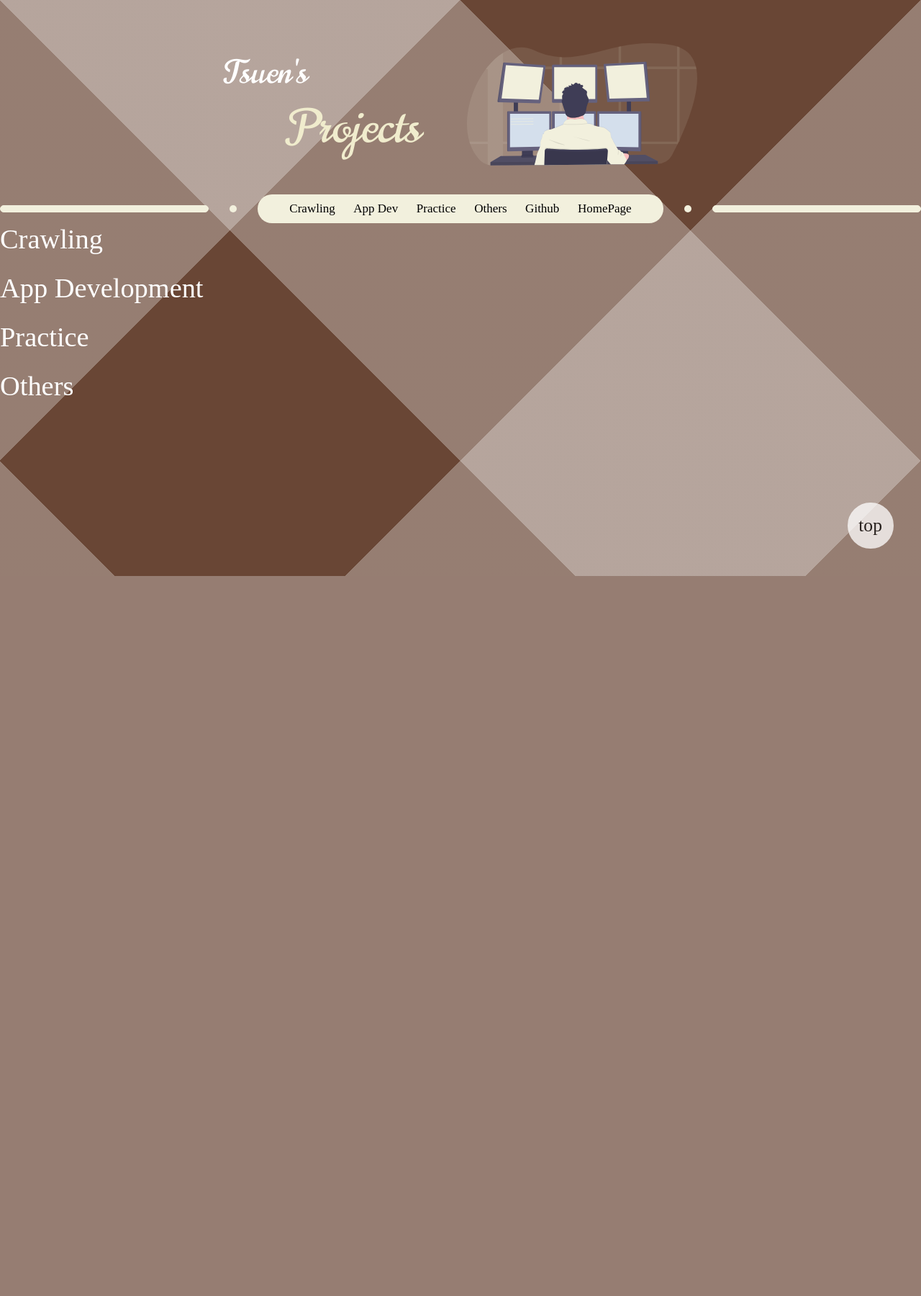
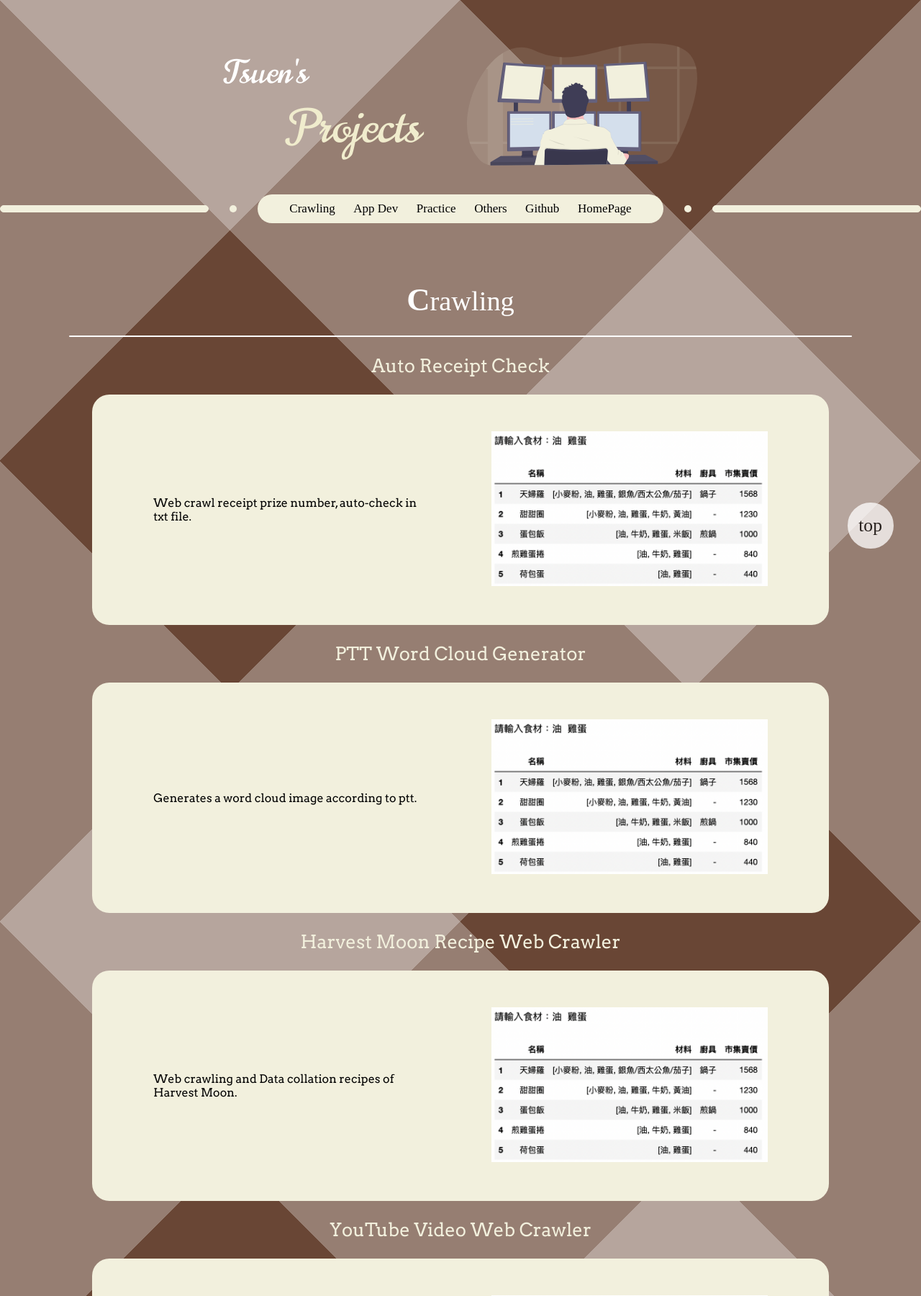
Before and after one commit to michael21910/michael21910.github.io, a PHP site: page /projects/index.html in a window 1280 px wide. Shown: the top 1800 px of the page at 72% size. Before the commit the page ends 800 px from the top, so only its background shows below. Run offline with PHP 8.4, Linux system fonts and the light colour scheme; some web fonts are replaced.

Commit message:
project index almost finished, img left

```diff
--- a/css/general.css
+++ b/css/general.css
@@ -5,7 +5,7 @@
     font-family: 'Almendra SC', serif;
 }
 
-.title > div >span{
+.title > div > span{
     font-weight: bold;
     font-size: 3.5vw;
 }
--- a/projects/css/content.css
+++ b/projects/css/content.css
@@ -0,0 +1,47 @@
+#crawling, #app, #practice, #others {
+    display: flex;
+    flex-direction: column;
+    align-items: center;
+    justify-content: center;
+}
+
+#crawlingBlocks, #appBlocks, #practiceBlocks, #othersBlocks {
+    display: flex;
+    flex-direction: column;
+    align-items: center;
+    justify-content: center;
+}
+
+.decoLine {
+    height: 2px;
+    width: 85vw;
+    background-color: white;
+    margin-bottom: 3vh;
+    border-radius: 4px;
+}
+
+.blockTitle {
+    font-size: 2vw;
+    margin-bottom: 3vh;
+    color: #f2f0dd;
+}
+
+.block {
+    background-color: #f2f0dd;
+    height:40vh;
+    width: 80vw;
+    border-radius: 24px;
+    margin-bottom: 3vh;
+    display: flex;
+    flex-direction: row;
+    align-items: center;
+    justify-content: space-evenly;
+}
+
+.blockContent {
+    width: 30vw;
+}
+
+.blockImg > a > img{
+    width: 30vw;
+}
--- a/projects/css/style.css
+++ b/projects/css/style.css
@@ -0,0 +1,3 @@
+#forJS {
+    margin-top: 10vh;
+}
--- a/projects/index.html
+++ b/projects/index.html
@@ -8,6 +8,7 @@
     <link rel="stylesheet" href="../css/style.css">
     <link rel="stylesheet" href="../css/top.css">
     <link rel="stylesheet" href="../css/general.css">
+    <link rel="stylesheet" href="../css/footer.css">
 
     <!-- css and js links in this folder -->
     <link rel="stylesheet" href="css/style.css">
@@ -64,22 +65,53 @@
     <div id="forJS">
         <div id="crawling">
             <div class="title">
-                Crawling
+                <div>
+                    <span>C</span>rawling
+                </div>
+            </div>
+            <div class="decoLine"></div>
+            <div id="crawlingBlocks">
+
             </div>
         </div>
         <div id="app">
             <div class="title">
-                App Development
+                <div>
+                    <span>A</span>pp Development
+                </div>
+            </div>
+            <div class="decoLine"></div>
+            <div id="appBlocks">
+
             </div>
         </div>
         <div id="practice">
             <div class="title">
-                Practice
+                <div>
+                    <span>P</span>ractice
+                </div>
+            </div>
+            <div class="decoLine"></div>
+            <div id="practiceBlocks">
+
             </div>
         </div>
         <div id="others">
             <div class="title">
-                Others
+                <div>
+                    <span>O</span>thers
+                </div>
+            </div>
+            <div class="decoLine"></div>
+            <div id="othersBlocks">
+
+            </div>
+        </div>
+
+        <!-- footer, footer.css in css folder -->
+        <div id="footer">
+            <div>
+                2021 copyright © | Michael Hsueh
             </div>
         </div>
     </div>
--- a/projects/js/index.js
+++ b/projects/js/index.js
@@ -9,6 +9,214 @@ window.onload = function () {
         var forJS = document.getElementById("forJS");
         forJS.style.opacity = 1;
     }, 750);
+
+    crawlingBlocks = document.getElementById('crawlingBlocks')
+    appBlocks = document.getElementById('appBlocks')
+    practiceBlocks = document.getElementById('practiceBlocks')
+    othersBlocks = document.getElementById('othersBlocks')
+
+    // Crawling part
+    crawlingTitle = [
+        'Auto Receipt Check',
+        'PTT Word Cloud Generator',
+        'Harvest Moon Recipe Web Crawler',
+        'YouTube Video Web Crawler',
+        'NDHU Dogs Web Crawler',
+        'NDHUAC Latest Activity Web Crawler',
+        'Running Man Web Crawler',
+        'Top 20 Programming Languages Web Crawler'
+    ]
+    crawlingContent = [
+        'Web crawl receipt prize number, auto-check in txt file.',
+        'Generates a word cloud image according to ptt.',
+        'Web crawling and Data collation recipes of Harvest Moon.',
+        'Crawls videos by the keyword and the number you input.',
+        'Web crawling dog pictures.',
+        'Web crawling the 5 latest activities on a webpage.',
+        'Crawls the episode URL of running man.',
+        'Crawls the top20 programming languages.'
+    ]
+    crawlingImg = [
+        'pro_HMDS',
+        'pro_HMDS',
+        'pro_HMDS',
+        'pro_HMDS',
+        'pro_HMDS',
+        'pro_HMDS',
+        'pro_HMDS',
+        'pro_HMDS'
+    ]
+    crawlingLink = [
+        'auto-receipt-check',
+        'ptt-word-cloud-generator',
+        'harvest-moon-recipe-web-crawler',
+        'yt-video-web-crawler',
+        'NDHU-dogs-web-crawler',
+        'NDHUAC-latest-activity-web-crawler',
+        'running-man-web-crawler',
+        'top20-programming-langs-web-crawler'
+    ]
+
+    // App Development part
+    appTitle = [
+        'Swift ToDo List.',
+        'Swift Random Photo Generator.'
+    ]
+
+    appContent = [
+        'A to do list app, code in swift.',
+        'Generates a random photo after you click the button.'
+    ]
+    appImg = [
+        'pro_HMDS',
+        'pro_HMDS'
+    ]
+    appLink = [
+        'swift-todo-list',
+        'swift-random-photo-generator'
+    ]
+
+    // Practice part
+    practiceTitle = [
+        'Dynamic Programming',
+        'C Programming Lab',
+        'C Data Structure',
+        'ZeroJudge',
+        'CPE 1 star Problems',
+        'LeetCode',
+    ]
+    practiceContent = [
+        'Implement some problems using dynamic programming.',
+        'Implementation using C in programming lab class when being Teacher Assistant.',
+        'Practice Data Structure using C.',
+        'My submissions on ZeroJudge.',
+        'My practice code, 1 star UVa problems.',
+        'My submissions on LeetCode.'
+    ]
+    practiceImg = [
+        'pro_HMDS',
+        'pro_HMDS',
+        'pro_HMDS',
+        'pro_HMDS',
+        'pro_HMDS',
+        'pro_HMDS'
+    ]
+    practiceLink = [
+        'dynamic-programming',
+        'c-programming-lab',
+        'c-data-structure',
+        'zerojudge',
+        'CPE-1-star-problems',
+        'leetcode'
+    ]
+
+    // Others part
+    othersTitle = [
+        'JS Face Detection',
+        'JS Sort Visualization',
+        'To Do List',
+        'A Mini Math Game'
+    ]
+    othersContent = [
+        'Detects your face emotions.',
+        'Sort visualization using JavaScript.',
+        'Sorts your "to do list.txt" by date in a fixed format.',
+        'This is a mini math game you can play on console.'
+    ]
+    othersImg = [
+        'pro_HMDS',
+        'pro_HMDS',
+        'pro_HMDS',
+        'pro_HMDS'
+    ]
+    othersLink = [
+        'js-face-detection',
+        'js-sort-visualization',
+        'to-do-list',
+        'A-mini-math-game'
+    ]
+
+    // add projects block - crawling
+    for(let i = 0; i < crawlingTitle.length; i++) {
+        let temp=`
+        <div class="blockTitle">` +
+            crawlingTitle[i]
+         + `</div>
+        <div class="block">
+            <div class="blockContent">` +
+                crawlingContent[i]
+             + `</div>
+            <div class="blockImg">
+                <a target="_blank" href="https://github.com/michael21910/` + crawlingLink[i] + `">
+                    <img src="../img/` + crawlingImg[i] + `.png">
+                </a>
+            </div>
+        </div>
+        `
+        console.log("https://github.com/michael21910/" + crawlingLink[i]);
+        crawlingBlocks.insertAdjacentHTML('beforeend', temp);
+    }
+
+    // add projects block - app development
+    for(let i = 0; i < appTitle.length; i++) {
+        let temp=`
+        <div class="blockTitle">` +
+            appTitle[i]
+         + `</div>
+        <div class="block">
+            <div class="blockContent">` +
+                appContent[i]
+             + `</div>
+            <div class="blockImg">
+                <a target="_blank" href="https://github.com/michael21910/` + appLink[i] + `">
+                    <img src="../img/` + appImg[i] + `.png">
+                </a>
+            </div>
+        </div>
+        `
+        appBlocks.insertAdjacentHTML('beforeend', temp);
+    }
+
+    // add projects block - practice
+    for(let i = 0; i < practiceTitle.length; i++) {
+        let temp=`
+        <div class="blockTitle">` +
+            practiceTitle[i]
+         + `</div>
+        <div class="block">
+            <div class="blockContent">` +
+                practiceContent[i]
+             + `</div>
+            <div class="blockImg">
+                <a target="_blank" href="https://github.com/michael21910/` + practiceLink[i] + `">
+                    <img src="../img/` + practiceImg[i] + `.png">
+                </a>
+            </div>
+        </div>
+        `
+        practiceBlocks.insertAdjacentHTML('beforeend', temp);
+    }
+
+    // add projects block - others
+    for(let i = 0; i < othersTitle.length; i++) {
+        let temp=`
+        <div class="blockTitle">` +
+            othersTitle[i]
+         + `</div>
+        <div class="block">
+            <div class="blockContent">` +
+                othersContent[i]
+             + `</div>
+            <div class="blockImg">
+                <a target="_blank" href="https://github.com/michael21910/` + othersLink[i] + `">
+                    <img src="../img/` + othersImg[i] + `.png">
+                </a>
+            </div>
+        </div>
+        `
+        othersBlocks.insertAdjacentHTML('beforeend', temp);
+    }
+
 };
 
 function goTop() {
```
